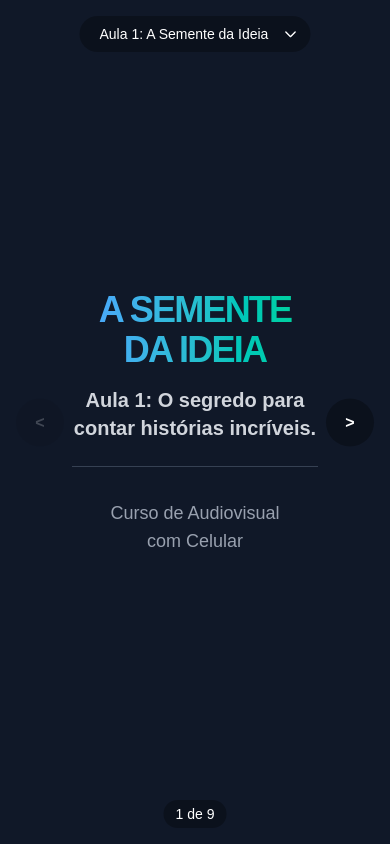
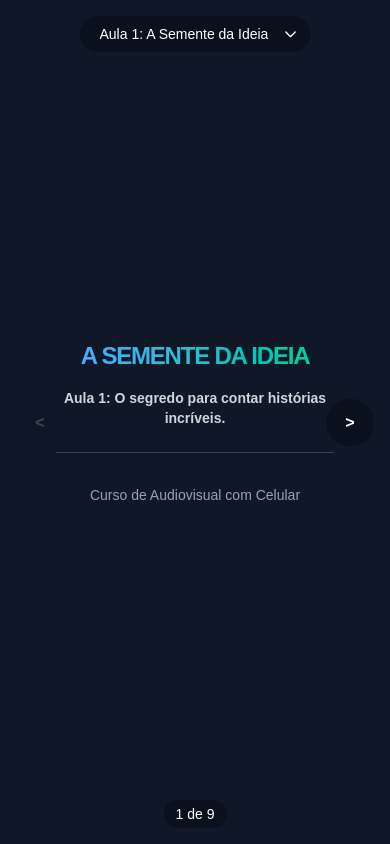
Before and after one commit to LaylsondeAlbuquerque/slide-show, an Angular app: page / in a window 390 px wide. Built offline with nearby package versions, Linux system fonts and the light colour scheme; a web font is replaced by a local one.

Commit message:
feat: ajusta estilos de texto e navegação nos componentes de slide

```diff
--- a/src/app/app.html
+++ b/src/app/app.html
@@ -11,7 +11,7 @@
     - Centraliza o conteúdo verticalmente (flex flex-col justify-center).
     - Captura eventos de swipe (swipeleft, swiperight) para navegação mobile.
   -->
-  <div class="w-full h-full p-18 md:p-24 overflow-y-auto
+  <div class="w-full h-full px-14 py-24 md:p-24 overflow-y-auto
             flex flex-col justify-center" (swipeleft)="proximoSlide()" (swiperight)="voltarSlide()">
 
     <!--
--- a/src/app/app.ts
+++ b/src/app/app.ts
@@ -110,7 +110,7 @@ export class App {
    */
   voltarSlide() {
     if (this.indiceSlide() > 0) {
-      this.indiceSlide.update(valorAtual => valorAtual + 1);
+      this.indiceSlide.update(valorAtual => valorAtual - 1);
     }
   }
 
--- a/src/app/components/slide-header.component/slide-header.component.html
+++ b/src/app/components/slide-header.component/slide-header.component.html
@@ -20,12 +20,12 @@
     -->
     @case (1) {
     <h1
-      class="text-4xl md:text-6xl font-black uppercase tracking-tighter bg-clip-text text-transparent bg-linear-to-r from-blue-400 to-emerald-400">
+      class="text-2xl md:text-6xl font-black uppercase tracking-tighter bg-clip-text text-transparent bg-linear-to-r from-blue-400 to-emerald-400">
       {{ slide.title }}
     </h1>
     <!-- O subtítulo só é renderizado se existir no objeto 'slide' -->
     @if (slide.subtitle) {
-    <h2 class="mt-4 text-xl md:text-2xl text-gray-300 font-bold">
+    <h2 class="mt-4 text-sm md:text-2xl text-gray-300 font-bold">
       {{ slide.subtitle }}
     </h2>
     }
@@ -36,11 +36,11 @@
       - Usa classes de destaque intermediário (text-2xl, text-emerald-400).
     -->
     @case (2) {
-    <h1 class="text-2xl md:text-4xl font-black uppercase tracking-tighter text-emerald-400">
+    <h1 class="text-xl md:text-4xl font-black uppercase text-emerald-400">
       {{ slide.title }}
     </h1>
     @if (slide.subtitle) {
-    <h2 class="mt-4 text-1/2xl md:text-1xl text-gray-300 font-bold">
+    <h2 class="mt-4 text-sm md:text-xl text-gray-300 font-bold">
       {{ slide.subtitle }}
     </h2>
     }
@@ -51,11 +51,11 @@
       - Usa classes mais discretas (text-xl, text-yellow-400).
     -->
     @case (3) {
-    <h1 class="text-xl md:text-2xl font-black uppercase tracking-tighter text-yellow-400">
+    <h1 class="text-sm md:text-2xl font-black uppercase text-yellow-400">
       {{ slide.title }}
     </h1>
     @if (slide.subtitle) {
-    <h2 class="mt-4 text-1/4xl md:text-1/2xl text-gray-300 font-bold">
+    <h2 class="mt-4 text-xs md:text-1xl text-gray-300 font-bold">
       {{ slide.subtitle }}
     </h2>
     }
--- a/src/app/components/slide-main.component/slide-main.component.html
+++ b/src/app/components/slide-main.component/slide-main.component.html
@@ -21,14 +21,14 @@
 
       <!-- CASO: Bloco de Texto (type: 'text') -->
       @case ('text') {
-      <p class="mt-2 text-lg text-gray-400 text-center">
+      <p class="mt-2 text-sm md:text-2xl text-gray-400 text-center">
         {{ block.content }}
       </p>
       }
 
       <!-- CASO: Bloco de Lista Simples (type: 'list') -->
       @case ('list') {
-      <div class="flex justify-center my-4">
+      <div class="flex justify-center my-4 text-sm md:text-2xl">
         <!--
           Renderização condicional dentro do @case:
           Verifica se a lista é ordenada (ordered: true) para renderizar <ol>
@@ -53,7 +53,7 @@
       <!-- CASO: Bloco de Lista Complexa (type: 'complexList') -->
       <!-- Usa uma lista de definição (dl, dt, dd) para pares de título/descrição. -->
       @case ('complexList') {
-      <dl class="my-4 max-w-2xl mx-auto">
+      <dl class="my-4 max-w-2xl mx-auto text-sm md:text-2xl">
         @for (item of block.items; track $index) {
         <dt class="font-semibold text-white">{{ item.title }}</dt>
         <dd class="ml-4 mb-2 text-gray-400">{{ item.description }}</dd>
@@ -63,7 +63,7 @@
 
       <!-- CASO: Bloco de Citação (type: 'quote') -->
       @case ('quote') {
-      <blockquote class="my-4 border-l-4 border-gray-600 pl-4 italic text-gray-400 text-center">
+      <blockquote class="my-4 border-l-4 border-gray-600 pl-4 italic text-gray-400 text-center text-sm md:text-2xl">
         "{{ block.text }}"
       </blockquote>
       }
@@ -71,7 +71,7 @@
       <!-- CASO: Bloco de Tabela (type: 'table') -->
       <!-- Renderiza uma tabela HTML completa com cabeçalho (thead) e corpo (tbody). -->
       @case ('table') {
-      <div class="overflow-x-auto">
+      <div class="overflow-x-auto text-sm md:text-2xl">
         <table class="min-w-full divide-y divide-gray-700 my-4 text-left">
           <thead class="bg-gray-800">
             <tr>
```
